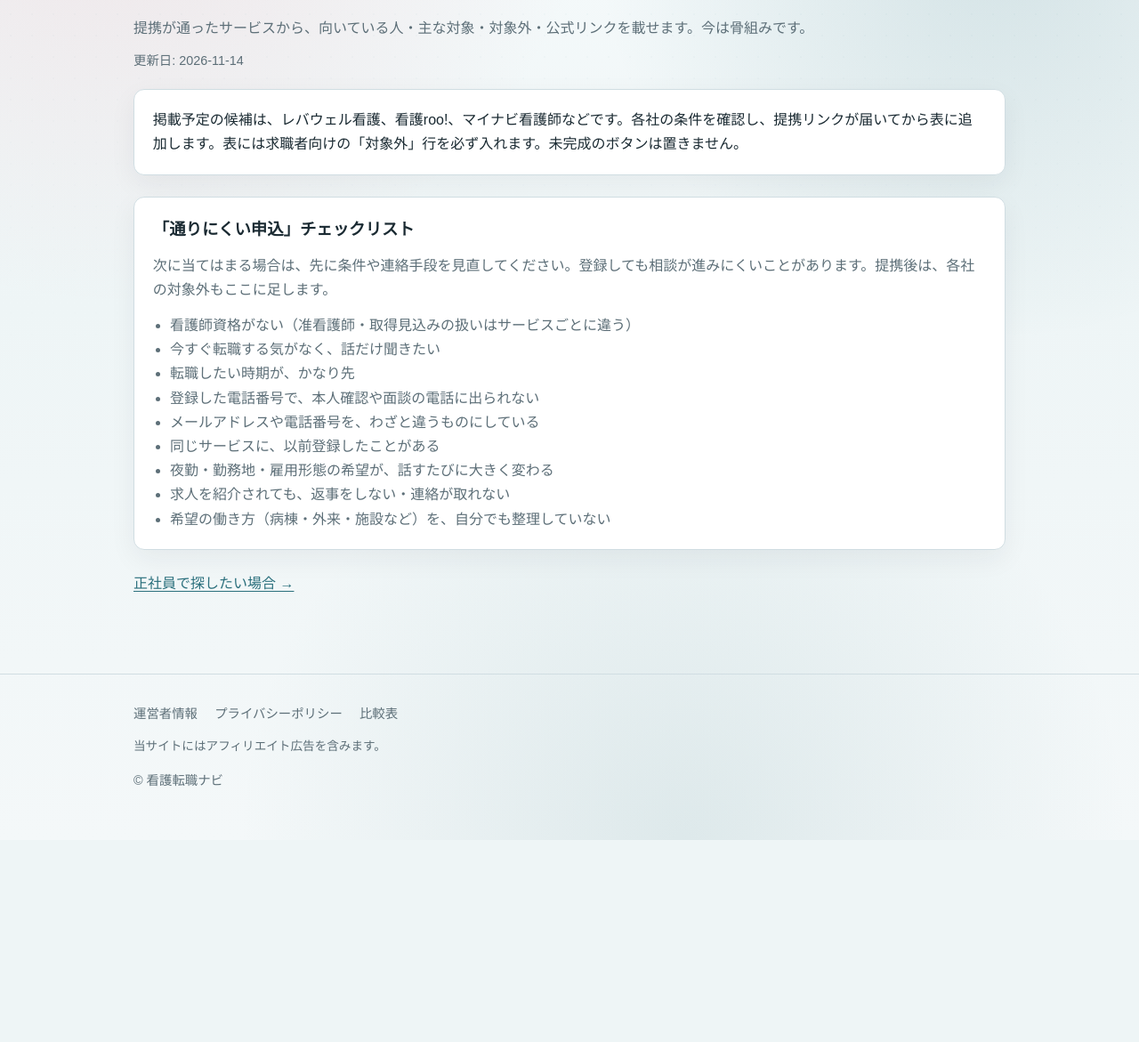
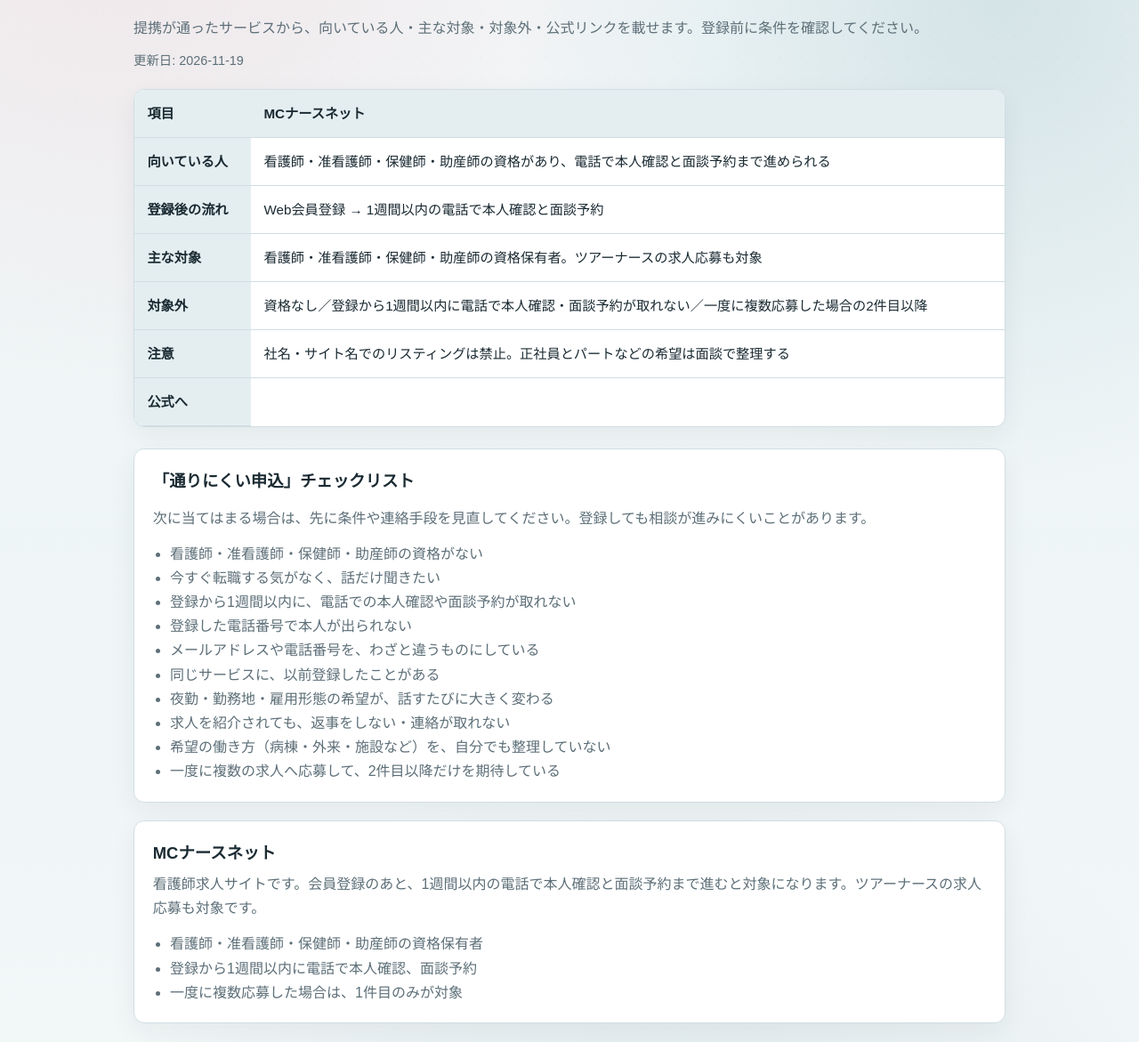
Before and after one commit to erectroom6345-hub/kangoshi, a plain HTML site: page compare/index.html in a window 1280 px wide. Shown: the part 212-1383 px from the top of the page at 89% size. Before the commit the page ends 1156 px from the top, so only its background shows below. Drawn offline with Linux system fonts and the light colour scheme; a web font is replaced by a local one.

Commit message:
List MC Nurse Net conditions on the nurse comparison pages.
Co-authored-by: Cursor <cursoragent@cursor.com>

```diff
--- a/compare/index.html
+++ b/compare/index.html
@@ -4,7 +4,10 @@
     <meta charset="UTF-8" />
     <meta name="viewport" content="width=device-width, initial-scale=1" />
     <title>看護師転職サイト比較表｜対象条件</title>
-    <meta name="description" content="看護師向け転職サービスを、相談までの流れと対象条件で比較します。" />
+    <meta
+      name="description"
+      content="MCナースネットなど、看護師向け転職サービスを対象条件で比較します。"
+    />
     <link rel="preconnect" href="https://fonts.googleapis.com" />
     <link rel="preconnect" href="https://fonts.gstatic.com" crossorigin />
     <link
@@ -32,30 +35,75 @@
       <p class="hero-kicker">比較表</p>
       <h1>看護師転職サイトの比較</h1>
       <p class="section-lead">
-        提携が通ったサービスから、向いている人・主な対象・対象外・公式リンクを載せます。今は骨組みです。
+        提携が通ったサービスから、向いている人・主な対象・対象外・公式リンクを載せます。登録前に条件を確認してください。
       </p>
-      <p class="update-date">更新日: 2026-11-14</p>
-      <div class="panel">
-        <p style="margin: 0">
-          掲載予定の候補は、レバウェル看護、看護roo!、マイナビ看護師などです。各社の条件を確認し、提携リンクが届いてから表に追加します。表には求職者向けの「対象外」行を必ず入れます。未完成のボタンは置きません。
-        </p>
+      <p class="update-date">更新日: 2026-11-19</p>
+
+      <div class="table-wrap" role="region" aria-label="比較表" tabindex="0">
+        <table>
+          <thead>
+            <tr>
+              <th>項目</th>
+              <th>MCナースネット</th>
+            </tr>
+          </thead>
+          <tbody>
+            <tr>
+              <th>向いている人</th>
+              <td>看護師・准看護師・保健師・助産師の資格があり、電話で本人確認と面談予約まで進められる</td>
+            </tr>
+            <tr>
+              <th>登録後の流れ</th>
+              <td>Web会員登録 → 1週間以内の電話で本人確認と面談予約</td>
+            </tr>
+            <tr>
+              <th>主な対象</th>
+              <td>看護師・准看護師・保健師・助産師の資格保有者。ツアーナースの求人応募も対象</td>
+            </tr>
+            <tr>
+              <th>対象外</th>
+              <td>資格なし／登録から1週間以内に電話で本人確認・面談予約が取れない／一度に複数応募した場合の2件目以降</td>
+            </tr>
+            <tr>
+              <th>注意</th>
+              <td>社名・サイト名でのリスティングは禁止。正社員とパートなどの希望は面談で整理する</td>
+            </tr>
+            <tr>
+              <th>公式へ</th>
+              <td></td>
+            </tr>
+          </tbody>
+        </table>
       </div>
 
       <section class="panel" id="hard-to-pass" style="margin-top: 1.5rem">
         <h2 style="margin-top: 0; font-size: 1.15rem">「通りにくい申込」チェックリスト</h2>
         <p class="section-lead" style="margin-bottom: 0.8rem">
-          次に当てはまる場合は、先に条件や連絡手段を見直してください。登録しても相談が進みにくいことがあります。提携後は、各社の対象外もここに足します。
+          次に当てはまる場合は、先に条件や連絡手段を見直してください。登録しても相談が進みにくいことがあります。
         </p>
         <ul class="checklist">
-          <li>看護師資格がない（准看護師・取得見込みの扱いはサービスごとに違う）</li>
+          <li>看護師・准看護師・保健師・助産師の資格がない</li>
           <li>今すぐ転職する気がなく、話だけ聞きたい</li>
-          <li>転職したい時期が、かなり先</li>
-          <li>登録した電話番号で、本人確認や面談の電話に出られない</li>
+          <li>登録から1週間以内に、電話での本人確認や面談予約が取れない</li>
+          <li>登録した電話番号で本人が出られない</li>
           <li>メールアドレスや電話番号を、わざと違うものにしている</li>
           <li>同じサービスに、以前登録したことがある</li>
           <li>夜勤・勤務地・雇用形態の希望が、話すたびに大きく変わる</li>
           <li>求人を紹介されても、返事をしない・連絡が取れない</li>
           <li>希望の働き方（病棟・外来・施設など）を、自分でも整理していない</li>
+          <li>一度に複数の求人へ応募して、2件目以降だけを期待している</li>
+        </ul>
+      </section>
+
+      <section class="service-block panel" id="mc-nursenet">
+        <h3>MCナースネット</h3>
+        <p>
+          看護師求人サイトです。会員登録のあと、1週間以内の電話で本人確認と面談予約まで進むと対象になります。ツアーナースの求人応募も対象です。
+        </p>
+        <ul class="checklist">
+          <li>看護師・准看護師・保健師・助産師の資格保有者</li>
+          <li>登録から1週間以内に電話で本人確認、面談予約</li>
+          <li>一度に複数応募した場合は、1件目のみが対象</li>
         </ul>
       </section>
 
@@ -69,7 +117,7 @@
         <nav aria-label="フッター">
           <a href="/about/">運営者情報</a>
           <a href="/privacy/">プライバシーポリシー</a>
-          <a href="/compare/">比較表</a>
+          <a href="/">トップ</a>
         </nav>
         <p class="ad-note">当サイトにはアフィリエイト広告を含みます。</p>
         <p>© 看護転職ナビ</p>
```
Also changed, not shown: index.html (+5 -1 lines).
